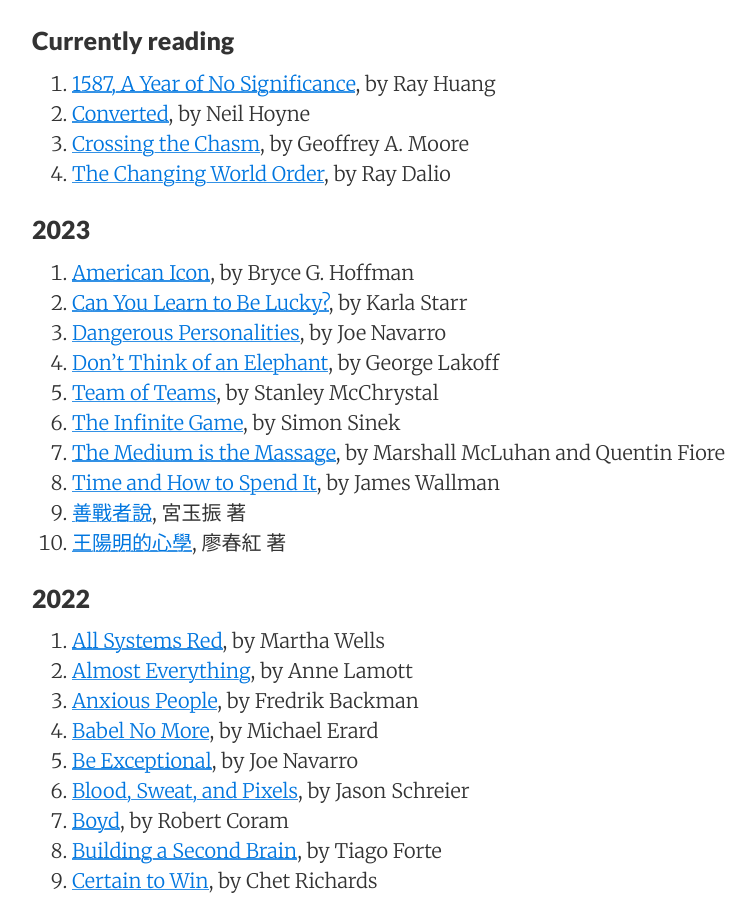
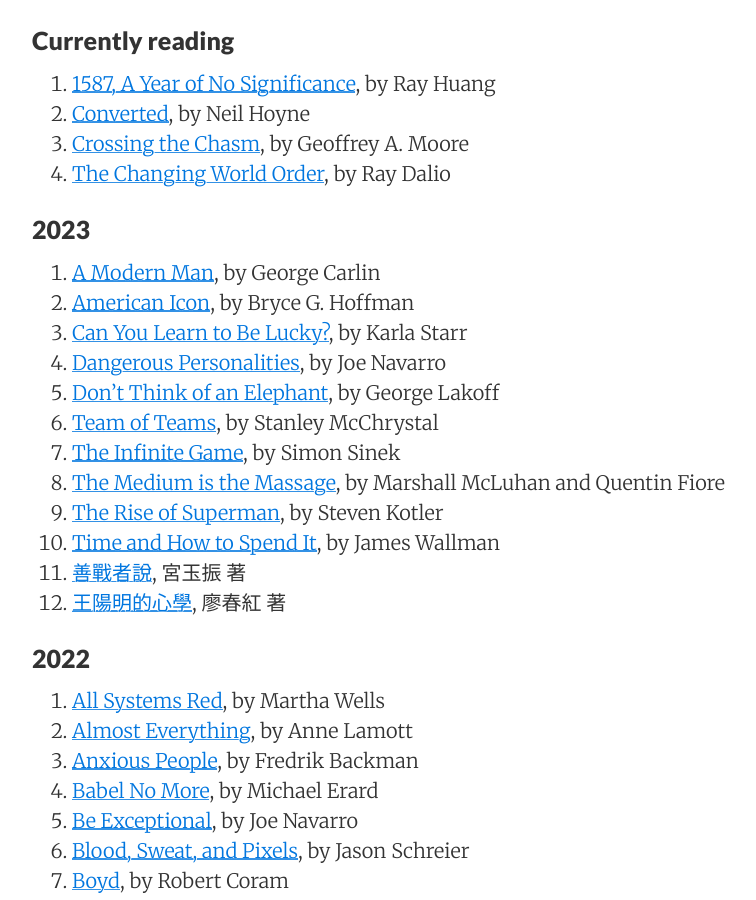
Before and after one commit to sewardlee337/sewardlee337.github.io, a Jekyll site: the page built from readinglist.md, in a window 1280 px wide and 900 px high, scrolled down 350 px. Shown: the whole window, without its empty margins (188-944 px from the left). Built offline with Jekyll 4.4.1, drawn with Linux system fonts in a browser that asks for light colours; nearby versions of some CDN libraries.

Commit message:
update reading list

```diff
--- a/readinglist.md
+++ b/readinglist.md
@@ -20,6 +20,7 @@ _"My alma mater was books, a good library... I could spend the rest of my life r
 
 ### 2023
 
+1. [A Modern Man](https://amzn.to/3GKuelK), by George Carlin
 1. [American Icon](https://amzn.to/3YaxBbO), by Bryce G. Hoffman
 1. [Can You Learn to Be Lucky?](https://amzn.to/3T7vSD2), by Karla Starr
 1. [Dangerous Personalities](https://amzn.to/3IqofnT), by Joe Navarro
@@ -27,6 +28,7 @@ _"My alma mater was books, a good library... I could spend the rest of my life r
 1. [Team of Teams](https://amzn.to/3IWlWZN), by Stanley McChrystal
 1. [The Infinite Game](https://amzn.to/3m24PMV), by Simon Sinek
 1. [The Medium is the Massage](https://amzn.to/3YGt9lg), by Marshall McLuhan and Quentin Fiore
+1. [The Rise of Superman](https://amzn.to/3MKiIuo), by Steven Kotler
 1. [Time and How to Spend It](https://amzn.to/3ZQCx6x), by James Wallman
 1. [善戰者說](https://bit.ly/3ZqfsYa), 宮玉振 著
 1. [王陽明的心學](https://bit.ly/3z00T2z), 廖春紅 著
```
